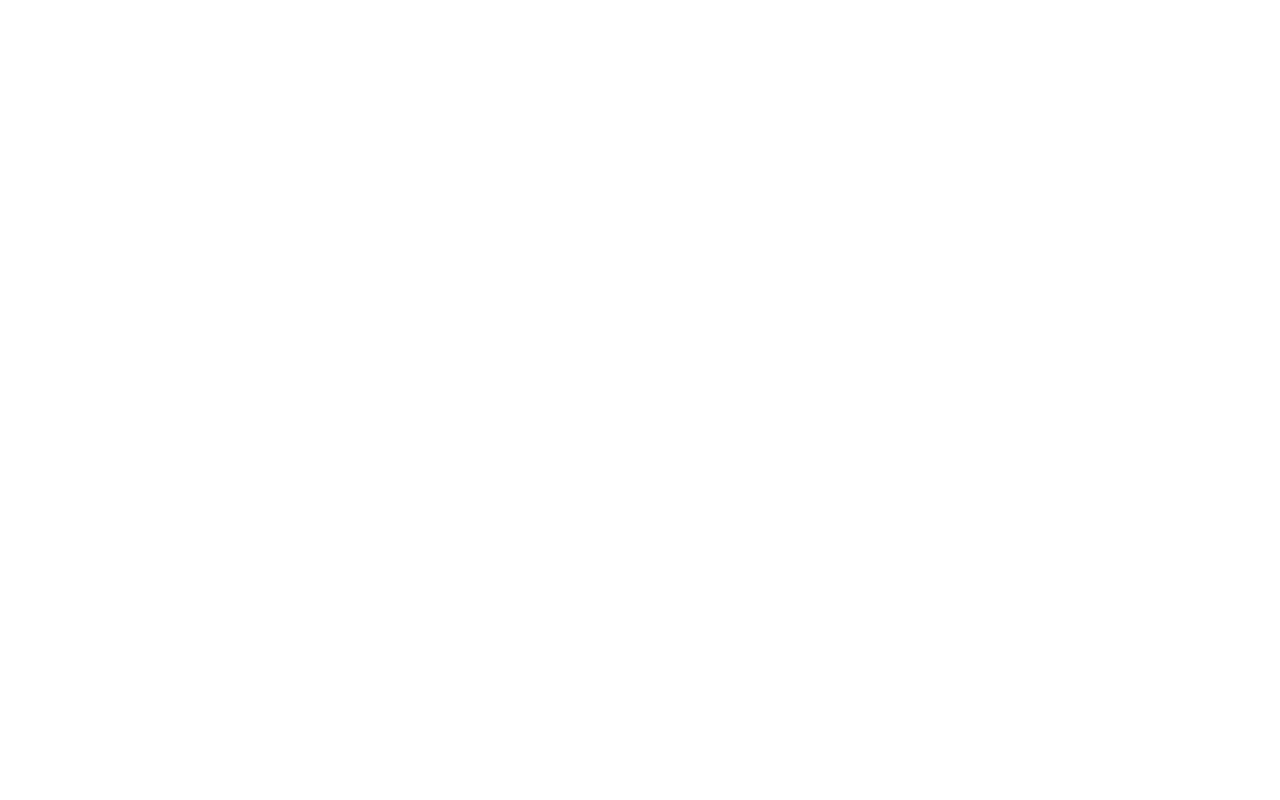
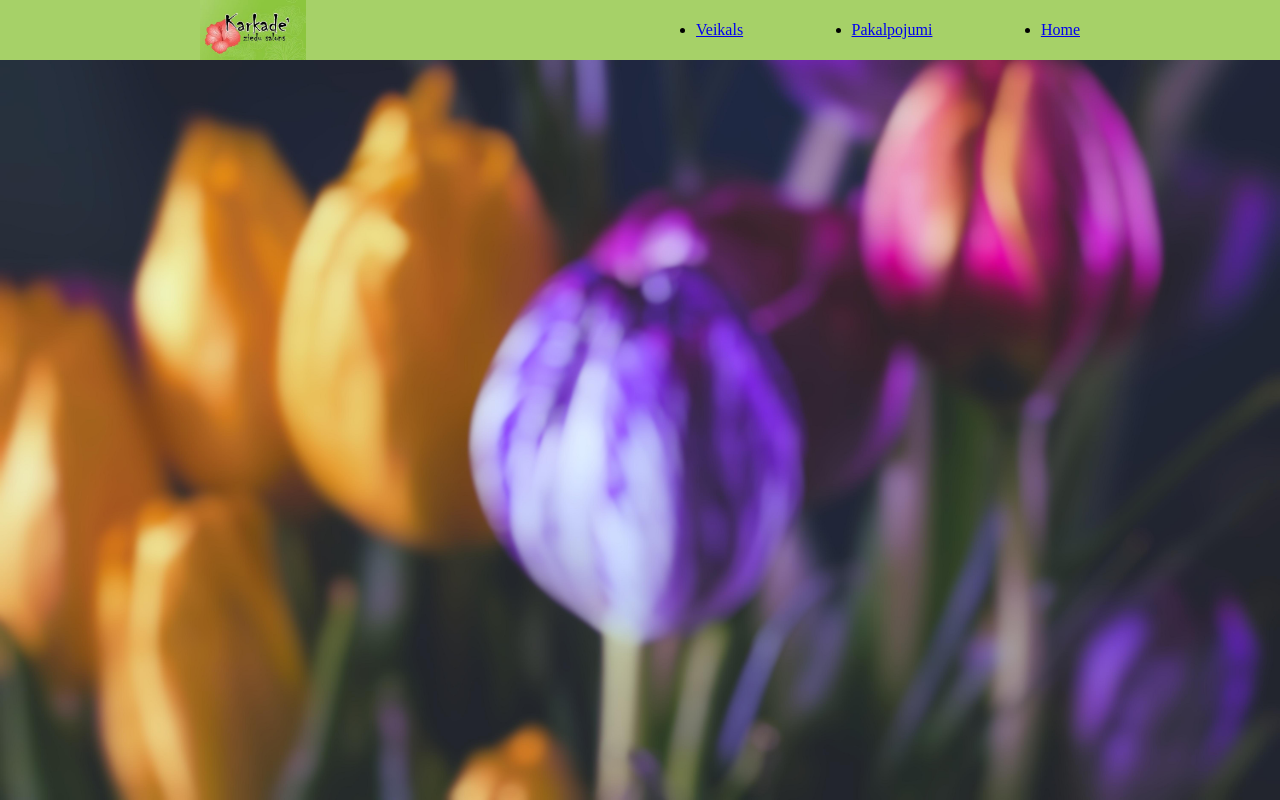
Before and after one commit to RobzLegz/FlowerShopWebsite, a plain HTML site: page index.html in a window 1280 px wide. Drawn offline with Linux system fonts and the light colour scheme.

Commit message:
adding images

```diff
--- a/index.html
+++ b/index.html
@@ -4,9 +4,23 @@
     <meta charset="UTF-8">
     <meta http-equiv="X-UA-Compatible" content="IE=edge">
     <meta name="viewport" content="width=device-width, initial-scale=1.0">
+    <link rel="stylesheet" href="style.css">
     <title>Karkade | Populārākais ziedu salons Rīgā</title>
 </head>
 <body>
+    <nav>
+        <img src="resources/karkadelogobtw.jpg" alt="" class="logo">
+        <ul class="nav-links">
+            <li><a href="#">Veikals</a></li>
+            <li><a href="#">Pakalpojumi</a></li>
+            <li><a href="#">Home</a></li>
+        </ul>
+    </nav>
+    <section class="home">
+        <img src="resources/blurBackground.jpg" class="home-background" alt="background image">
+        <div class="home-container">
 
+        </div>
+    </section>
 </body>
 </html>
--- a/style.css
+++ b/style.css
@@ -0,0 +1,46 @@
+* {
+  margin: 0;
+  padding: 0;
+  box-sizing: border-box;
+}
+nav {
+  background-color: #a6d168;
+  height: 60px;
+  width: 100%;
+  display: flex;
+  align-items: center;
+  justify-content: space-between;
+  position: fixed;
+  top: 0;
+  left: 0;
+  z-index: 100;
+}
+.nav-links {
+  width: 30%;
+  display: flex;
+  justify-content: space-between;
+  margin-right: 200px;
+}
+.logo {
+  height: 60px;
+  margin-left: 200px;
+  cursor: pointer;
+}
+.home {
+  width: 100%;
+  height: fit-content;
+  overflow-x: hidden;
+}
+.home-background {
+  width: 100%;
+  height: 100vh;
+  position: fixed;
+  top: 0;
+  left: 0;
+}
+.home-container {
+  width: 100%;
+  height: 100vh;
+  background-color: #a6d168;
+  z-index: 10;
+}
```
Also changed, not shown: resources/blurBackground.jpg (added), resources/karkadelogobtw.jpg (added).
